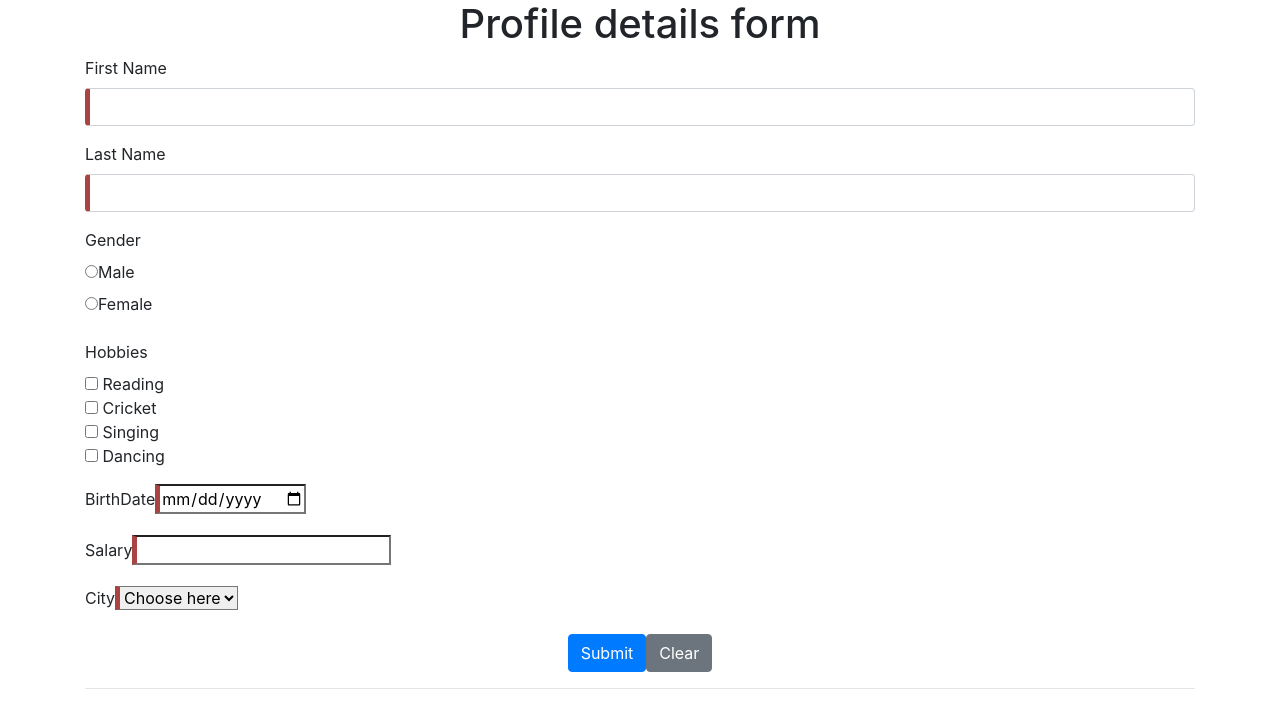
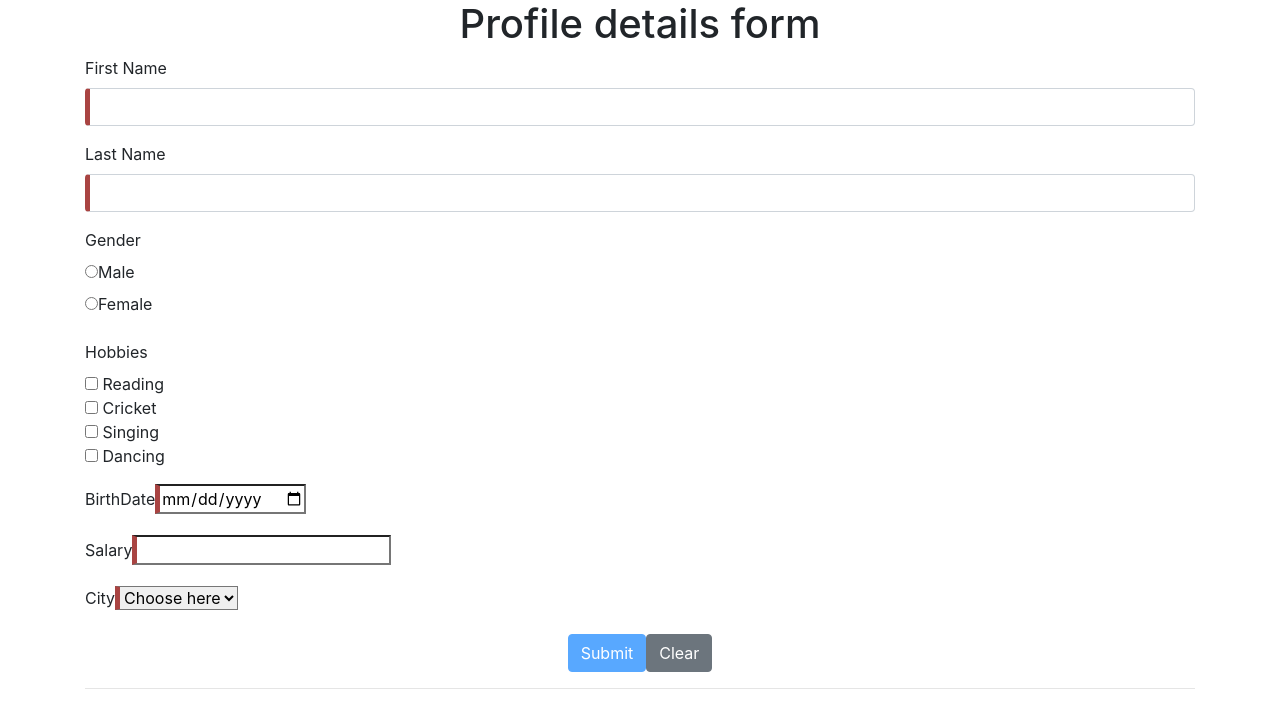
Before and after one commit to TheCoderFish/assessment-1, an Angular app: page / in a window 1280 px wide. Shown: the top 728 px of the page. Built offline with nearby package versions, Linux system fonts and the light colour scheme; what angular-in-memory-web-api would draw is missing.

Commit message:
disabled on invalid

```diff
--- a/src/app/user/profile-form/profile-form.component.html
+++ b/src/app/user/profile-form/profile-form.component.html
@@ -46,7 +46,7 @@
                 </select>
         </div>
         <div class="submit-area text-center">
-            <button class="btn btn-primary" type="submit">Submit</button>
+            <button class="btn btn-primary" [disabled]="profileForm.invalid" type="submit">Submit</button>
             <button class="btn btn-secondary" type="button" (click)="clearForm()">Clear</button>
         </div>
     </form>
```
